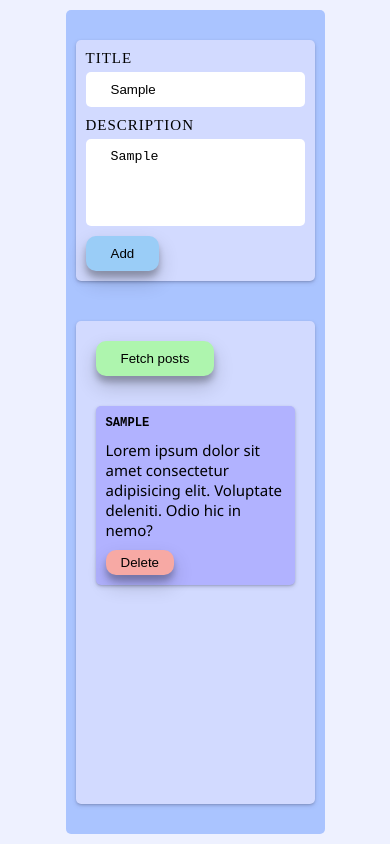
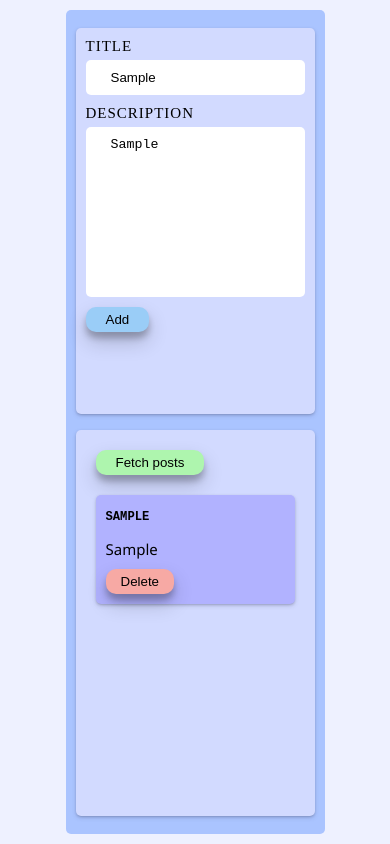
Before and after one commit to vi5hnuu/httpReqPosts, a plain HTML site: page index.html in a window 390 px wide. Both pictures are taken after typing "Sample", "Sample" into the empty fields and a click on the button "Add". Drawn offline with Linux system fonts and the light colour scheme.

Commit message:
responsiveness

```diff
--- a/asset/js/script.js
+++ b/asset/js/script.js
@@ -9,7 +9,7 @@ btnAdd.addEventListener('click', () => {
 
 
     postEl.querySelector('.post-title').innerText = titleEl.value
-    postEl.querySelector('.post-description').innerHtml = descEl.value
+    postEl.querySelector('.post-description').innerText = descEl.value
     posts.insertAdjacentElement('beforeEnd', postEl)
     postEl.scrollIntoView()
 })
@@ -38,7 +38,7 @@ btnFetch.addEventListener('click', () => {
             // console.dir(postEl.querySelector('.post-title'));
 
             postEl.querySelector('.post-title').innerText = postDt['title']
-            postEl.querySelector('.post-description').innerHtml = postDt['body']
+            postEl.querySelector('.post-description').innerText = postDt['body']
             posts.insertAdjacentElement('beforeEnd', postEl)
         });
     })
--- a/asset/styles/styles.css
+++ b/asset/styles/styles.css
@@ -35,7 +35,7 @@ body {
   flex-direction: column;
   padding: 1rem;
   border-radius: 5px;
-  height: 30%;
+  height: 48%;
 }
 #description {
   resize: none;
@@ -64,12 +64,12 @@ textarea:focus {
 
 .posts-related {
   background-color: #d2daff;
-  height: 60%;
+  height: 48%;
   padding: 1rem;
   border-radius: 5px;
   display: flex;
   flex-direction: column;
-  gap: 2rem;
+  gap: 1rem;
 }
 .posts {
   flex-grow: 1;
@@ -83,10 +83,10 @@ textarea:focus {
 .post {
   display: flex;
   flex-direction: column;
+  justify-content: center;
   padding: 1rem;
   border-radius: 5px;
   background-color: #b1b2ff;
-  max-height: 50%;
   gap: 1rem;
   margin-bottom: 1rem;
   transition: all 1s;
@@ -95,14 +95,17 @@ textarea:focus {
   transform: scale(1.01);
 }
 .post-title {
+  padding: 0.5rem 0;
   font-family: monospace;
   text-transform: uppercase;
+  overflow: hidden;
 }
 .post-description {
+  max-height: 70%;
   font-size: 1.5rem;
-  flex-grow: 1;
   overflow: hidden;
   font-family: "Segoe UI", Tahoma, Geneva, Verdana, sans-serif;
+  resize: none;
 }
 
 .btn {
@@ -127,7 +130,6 @@ textarea:focus {
 }
 .btn-delete {
   padding: 0.5rem 1.5rem;
-
   background-color: #f7a9a4;
   align-self: flex-start;
 }
@@ -146,3 +148,14 @@ textarea:focus {
 .btn-add:hover {
   background-color: #3aa4fc;
 }
+
+@media (max-width: 650px) {
+  .btn-fetch,
+  .btn-add {
+    padding: 0.5rem 2rem;
+  }
+}
+@media (max-height: 550px) {
+  .addPost {
+  }
+}
--- a/index.html
+++ b/index.html
@@ -14,9 +14,8 @@
     <main class="main">
         <template id="post">
             <div class="card post">
-                <h2 class="post-title">title</h2>
-                <p class="post-description">Lorem ipsum dolor sit amet consectetur adipisicing elit. Voluptate
-                    deleniti. Odio hic in nemo?</p>
+                <h2 class="post-title"></h2>
+                <p class="post-description"></p>
                 <button class="btn btn-delete">Delete</button>
             </div>
         </template>
```
